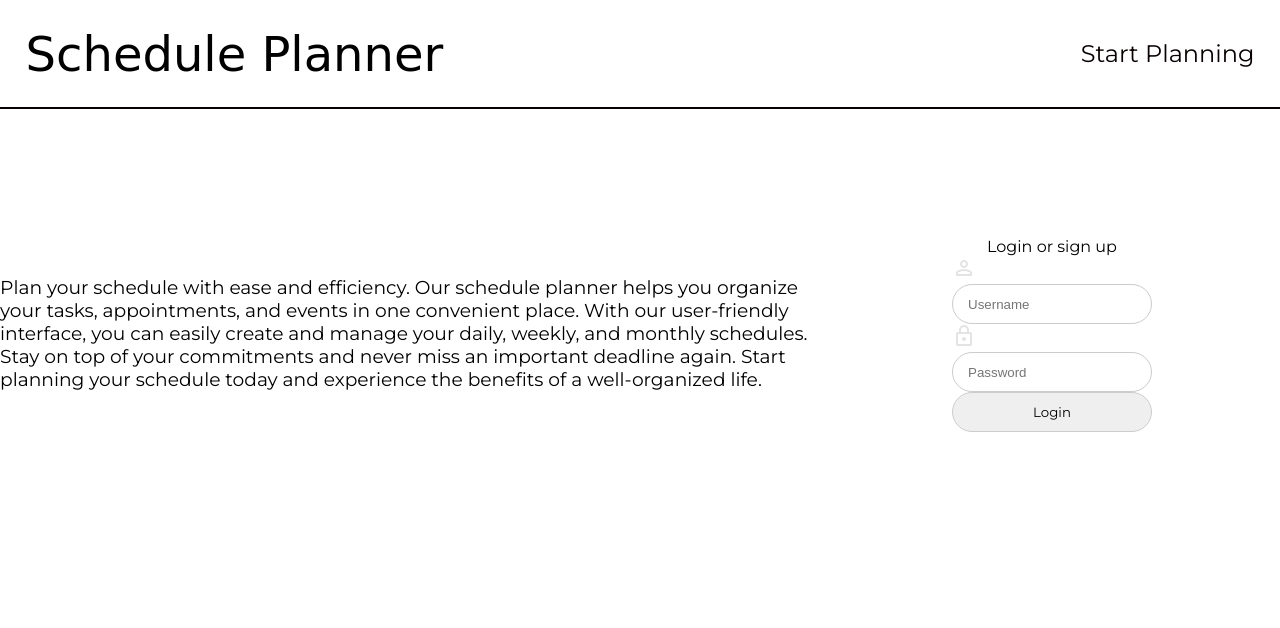
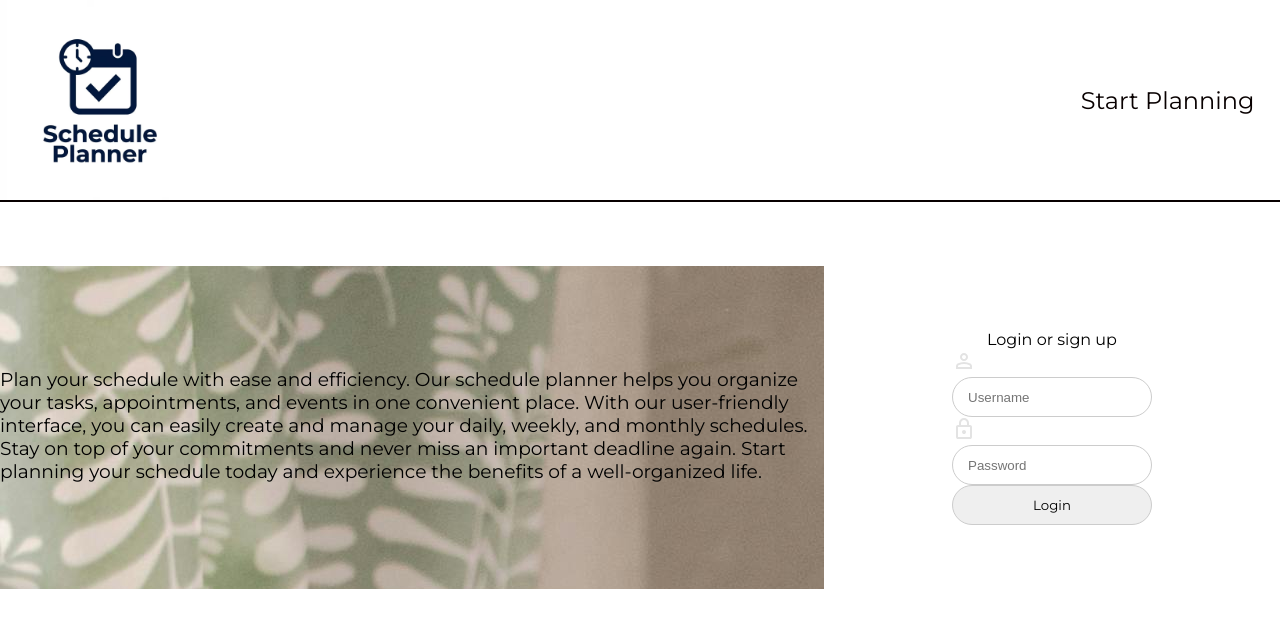
Before and after one commit to andyboyd45/Schedule-Planner, a plain HTML site: page index.html in a window 1280 px wide. Drawn offline with Linux system fonts and the light colour scheme; a web font is replaced by a local one.

Commit message:
Updating Home Page

```diff
--- a/index.html
+++ b/index.html
@@ -9,7 +9,7 @@
 <body>
     <!-- Top left Text-->
     <header>
-        <p>Schedule Planner</p>
+        <img src="public/icons/Aaa06a18e49de4d9abade5813982b91372.png" alt="Schedule Planner Logo" class="logo-image">
         <button onclick="window.location.href='src/pages/signup.html'" class="signup-button" name="signup">Start Planning</button>
     </header>
 
--- a/src/css/styles.css
+++ b/src/css/styles.css
@@ -21,26 +21,30 @@ header{
     font-size: 36pt;
     color: var(--primary-color);
     background-color: var(--secondary-color);
-    padding: 2%;
+    padding-right: 2%;
     display: flex;
     justify-content: space-between;
     align-items: center;
     width: 100%;
     border-bottom: 2px solid rgb(8, 0, 0);
 }
+.logo-image{
+    height: 200px;
+    width: 200px;
+}
 .base{
     display: flex;
     padding-top: 5%;
 }
 .base-paragraph{
-    background-image: url(public/images/pexels-cottonbro-4778407.jpg);
+    background-image: url(../../public/images/pexels-cottonbro-4778407.jpg);
     font-family: 'Montserrat', sans-serif;
     font-size: 14pt;
     color: var(--text-color);
     background-color: var(--background-color);
     padding-top: 8%;
     text-align: left;
-    width: 100%;
+
 }
 .base-login{
     font-family: 'Montserrat', sans-serif;
```
Also changed, not shown: public/icons/Aaa06a18e49de4d9abade5813982b91372.png (added).
